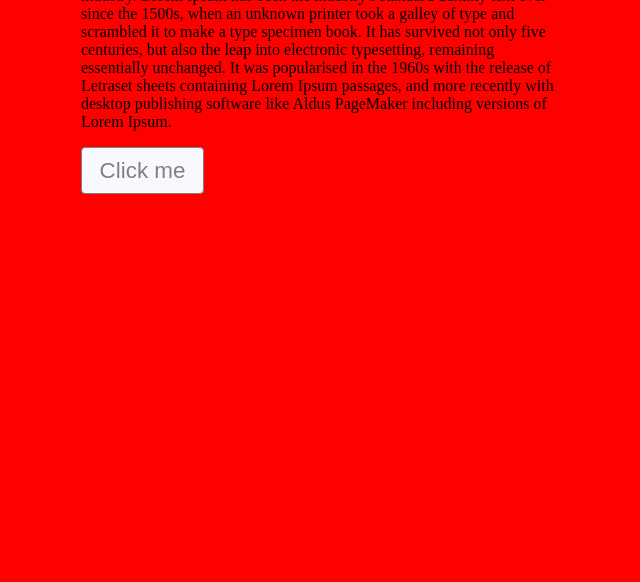
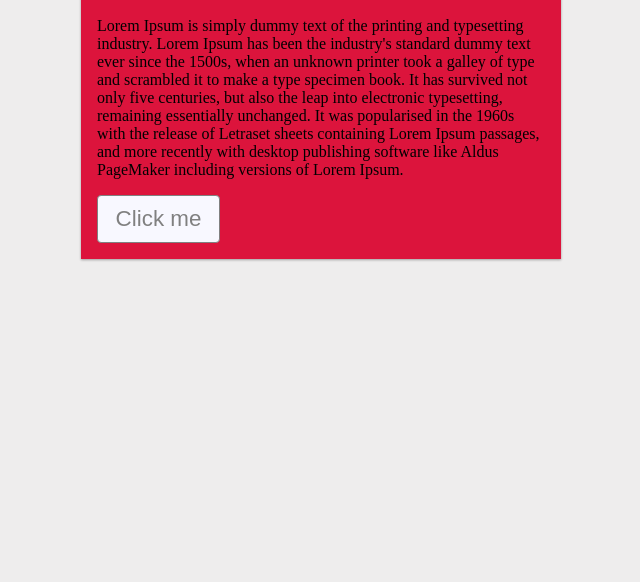
Before and after one commit to daweed93/magic-of-github, a plain HTML site: page HtmlPage.html in a window 1280 px wide. Shown: the part 218-800 px from the top of the page, without its empty margins (319-959 px from the left). Drawn offline with Linux system fonts and the light colour scheme.

Commit message:
did some cool things
:love_letter:

```diff
--- a/HtmlPage.html
+++ b/HtmlPage.html
@@ -6,10 +6,12 @@
 	<link rel="stylesheet" type="text/css" href="StyleSheet.css">
 </head>
 <body>
-	<h1>Hello Github</h1>
-	<p>
-		Lorem Ipsum is simply dummy text of the printing and typesetting industry. Lorem Ipsum has been the industry's standard dummy text ever since the 1500s, when an unknown printer took a galley of type and scrambled it to make a type specimen book. It has survived not only five centuries, but also the leap into electronic typesetting, remaining essentially unchanged. It was popularised in the 1960s with the release of Letraset sheets containing Lorem Ipsum passages, and more recently with desktop publishing software like Aldus PageMaker including versions of Lorem Ipsum.
-	</p>
-	<button><a href="#">Click me</a></button>
+	<div class="shadow">
+		<h1>Hello Github</h1>
+		<p>
+			Lorem Ipsum is simply dummy text of the printing and typesetting industry. Lorem Ipsum has been the industry's standard dummy text ever since the 1500s, when an unknown printer took a galley of type and scrambled it to make a type specimen book. It has survived not only five centuries, but also the leap into electronic typesetting, remaining essentially unchanged. It was popularised in the 1960s with the release of Letraset sheets containing Lorem Ipsum passages, and more recently with desktop publishing software like Aldus PageMaker including versions of Lorem Ipsum.
+		</p>
+		<button><a href="#">Click me</a></button>
+	</div>
 </body>
 </html>
--- a/StyleSheet.css
+++ b/StyleSheet.css
@@ -7,7 +7,7 @@
 	}
 }
 body {
-	background-color: red;
+	background-color: #eeeded;
 	margin: 100px auto;
 	width: 30rem;
 }
@@ -38,3 +38,13 @@ button {
 	button:hover {
 		border: 0.095em solid green;
 	}
+
+.shadow {
+	background-color: crimson;
+	padding: 1rem;
+	box-shadow: 0 1px 3px rgba(0,0,0,0.12), 0 1px 2px rgba(0,0,0,0.24);
+    transition: all 0.2s ease-in-out;
+}
+	.shadow:hover {
+		box-shadow: 0 10px 20px rgba(0,0,0,0.19), 0 6px 6px rgba(0,0,0,0.23);
+	}
```
